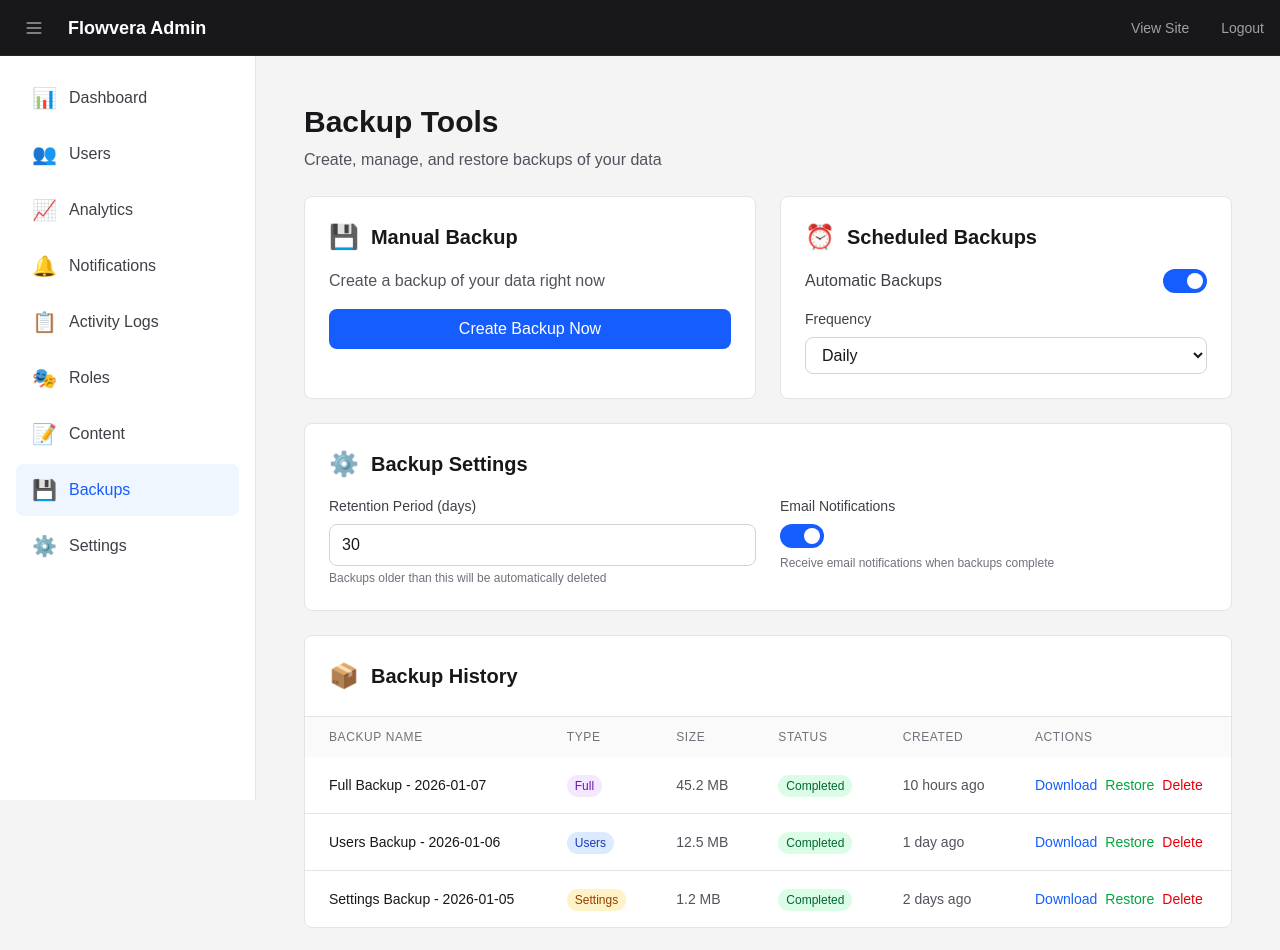
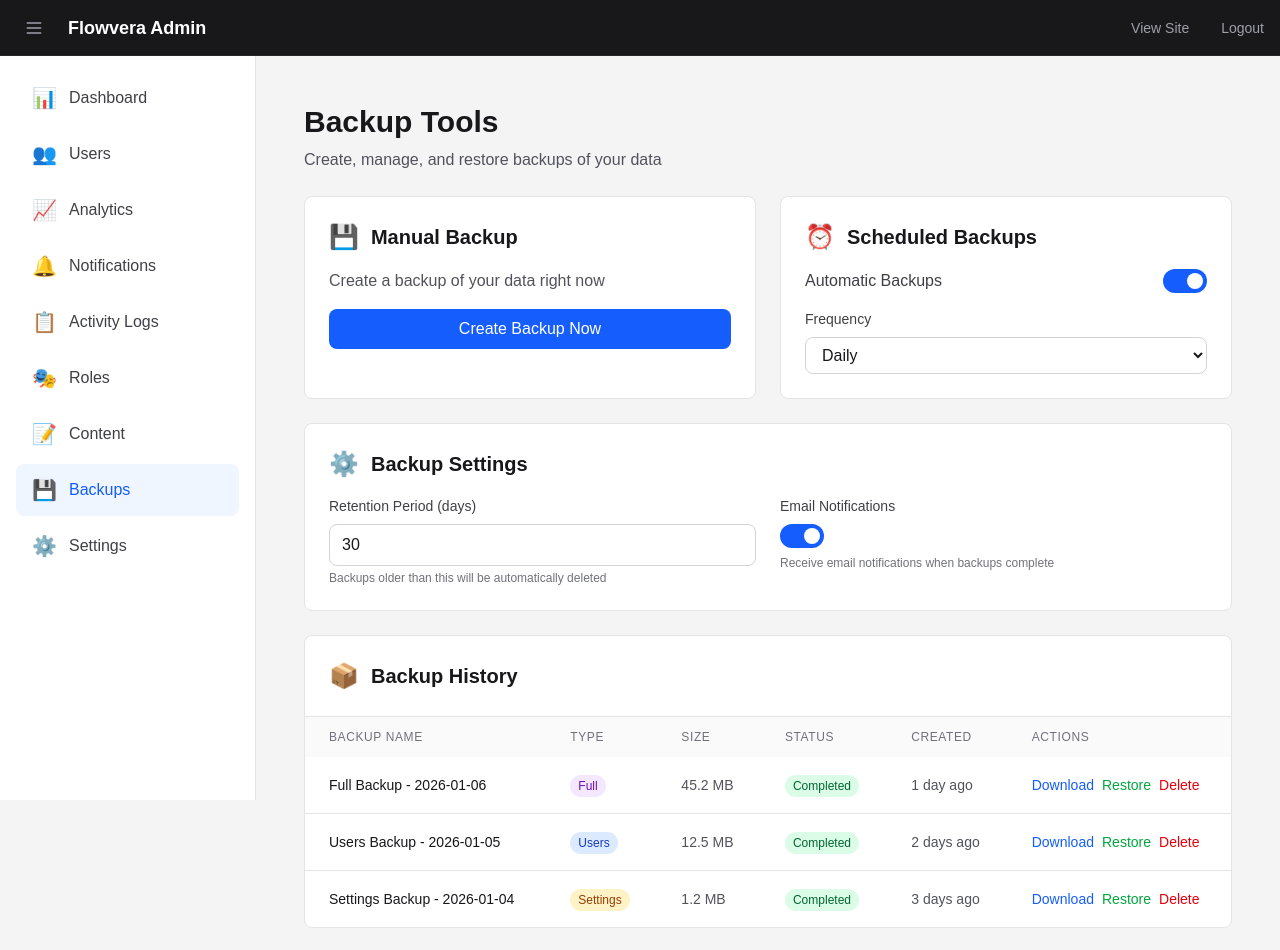
Before and after one commit to verbosd-star/flowvera-saas, a Next.js app in the folder frontend/: page /admin/backups in a window 1280 px wide. Shown: the top 950 px of the page. Built offline with nearby package versions, Linux system fonts and the light colour scheme; no server answers.

Commit message:
Fix code review issues: update mock dates and improve naming
Co-authored-by: verbosd-star <233870079+verbosd-star@users.noreply.github.com>

```diff
--- a/frontend/app/admin/backups/page.tsx
+++ b/frontend/app/admin/backups/page.tsx
@@ -19,27 +19,27 @@ export default function BackupsPage() {
   const [backups, setBackups] = useState<Backup[]>([
     {
       id: '1',
-      name: 'Full Backup - 2026-01-07',
+      name: 'Full Backup - ' + new Date(Date.now() - 86400000).toISOString().split('T')[0],
       type: 'full',
       size: '45.2 MB',
       status: 'completed',
-      date: new Date('2026-01-07T10:30:00'),
+      date: new Date(Date.now() - 86400000), // 1 day ago
     },
     {
       id: '2',
-      name: 'Users Backup - 2026-01-06',
+      name: 'Users Backup - ' + new Date(Date.now() - 172800000).toISOString().split('T')[0],
       type: 'users',
       size: '12.5 MB',
       status: 'completed',
-      date: new Date('2026-01-06T15:45:00'),
+      date: new Date(Date.now() - 172800000), // 2 days ago
     },
     {
       id: '3',
-      name: 'Settings Backup - 2026-01-05',
+      name: 'Settings Backup - ' + new Date(Date.now() - 259200000).toISOString().split('T')[0],
       type: 'settings',
       size: '1.2 MB',
       status: 'completed',
-      date: new Date('2026-01-05T09:00:00'),
+      date: new Date(Date.now() - 259200000), // 3 days ago
     },
   ]);
 
@@ -49,6 +49,8 @@ export default function BackupsPage() {
   const [emailNotifications, setEmailNotifications] = useState(true);
   const [showCreateModal, setShowCreateModal] = useState(false);
   const [newBackupType, setNewBackupType] = useState<BackupType>('full');
+
+  const BACKUP_SIMULATION_DELAY = 3000; // 3 seconds
 
   const handleCreateBackup = () => {
     const typeNames = {
@@ -74,14 +76,14 @@ export default function BackupsPage() {
       setBackups(prev =>
         prev.map(b =>
           b.id === newBackup.id
-            ? { ...b, status: 'completed' as BackupStatus, size: getRandomSize() }
+            ? { ...b, status: 'completed' as BackupStatus, size: getSimulatedBackupSize() }
             : b
         )
       );
-    }, 3000);
+    }, BACKUP_SIMULATION_DELAY);
   };
 
-  const getRandomSize = () => {
+  const getSimulatedBackupSize = () => {
     const sizes = ['1.2 MB', '5.8 MB', '12.5 MB', '25.3 MB', '45.2 MB'];
     return sizes[Math.floor(Math.random() * sizes.length)];
   };
```
